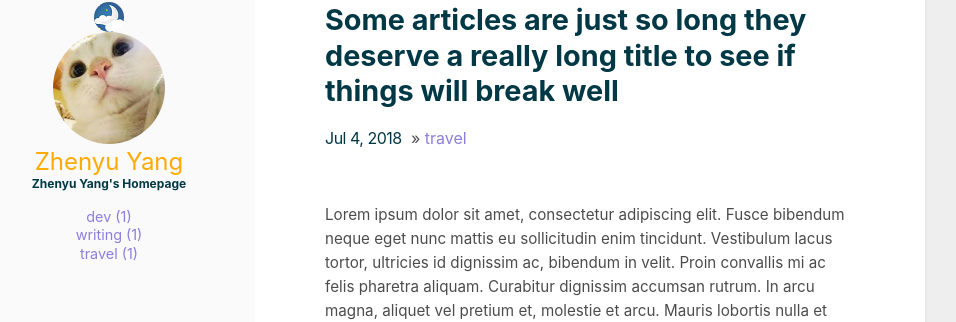
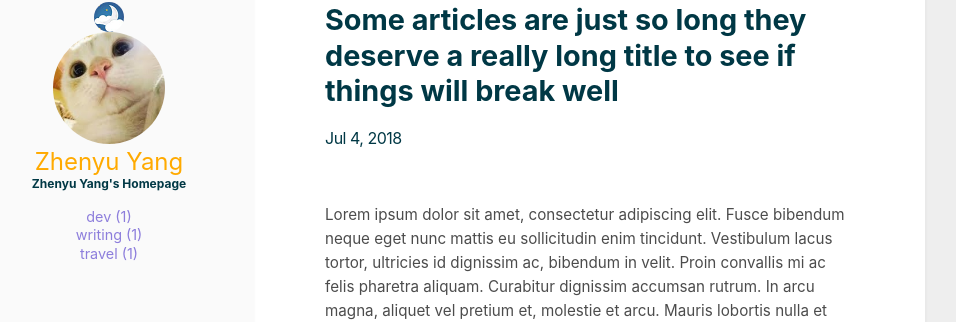
Before and after one commit to ZhenyuYangMQ/ZhenyuYangMQ.github.io, a Jekyll site: the page built from _posts/2018-07-04-t1.md, in a window 1280 px wide. Shown: the part 148-470 px from the top of the page, without its empty margins (195-1151 px from the left). Built offline with Jekyll 4.4.1, drawn with Linux system fonts in a browser that asks for light colours.

Commit message:
Update post.html

```diff
--- a/_layouts/post.html
+++ b/_layouts/post.html
@@ -12,13 +12,13 @@ layout: page
     {% if page.date %}
     <span class="post_date">{{ page.date | date: "%b %-d, %Y" }}</span>
     {% endif %}
-    {% if page.categories %}
+    <!-- {% if page.categories %}
     <span class="post_categories">
       &raquo; {% for cat_name in page.categories %}
       <a href="{{ site.baseurl }}/categories/{{ cat_name }}">{{ cat_name }}</a>{% if forloop.last == false %},
       {% endif %}{% endfor %}
     </span>
-    {% endif %}
+    {% endif %}-->
   </div>
   <div class="post_content">
     {{ content }}
```
